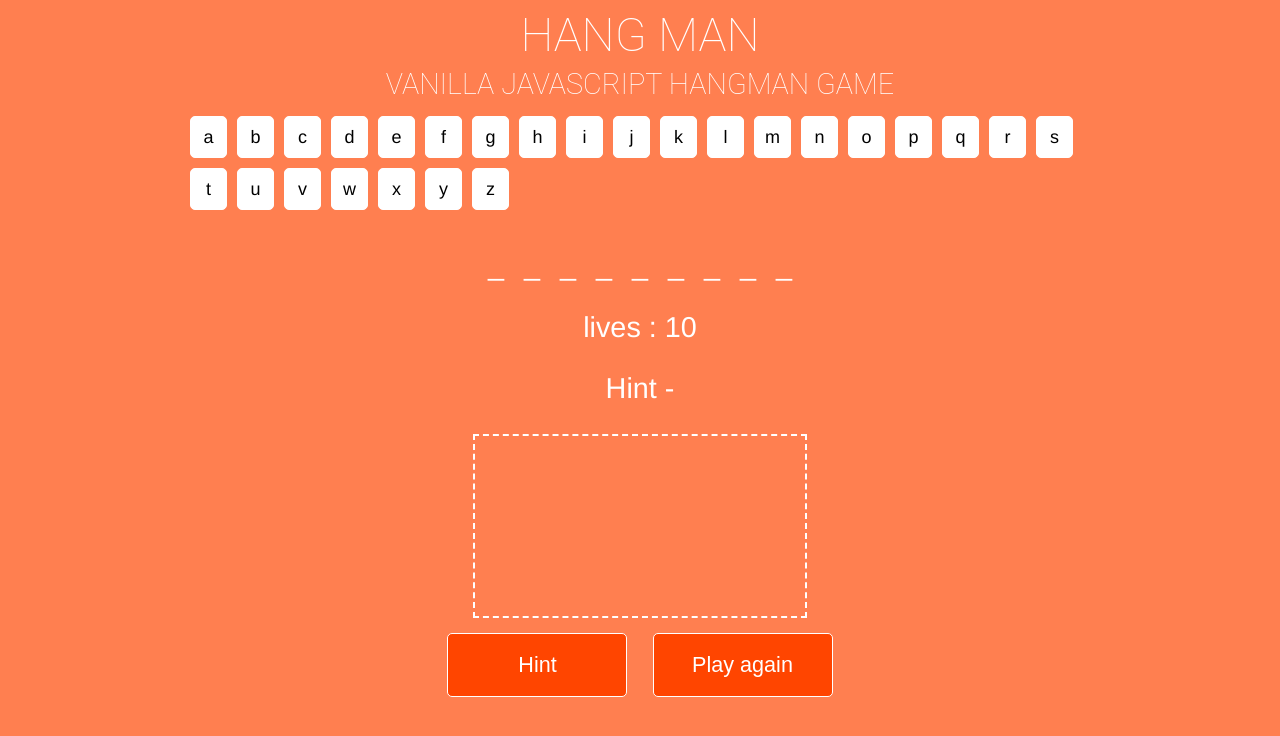
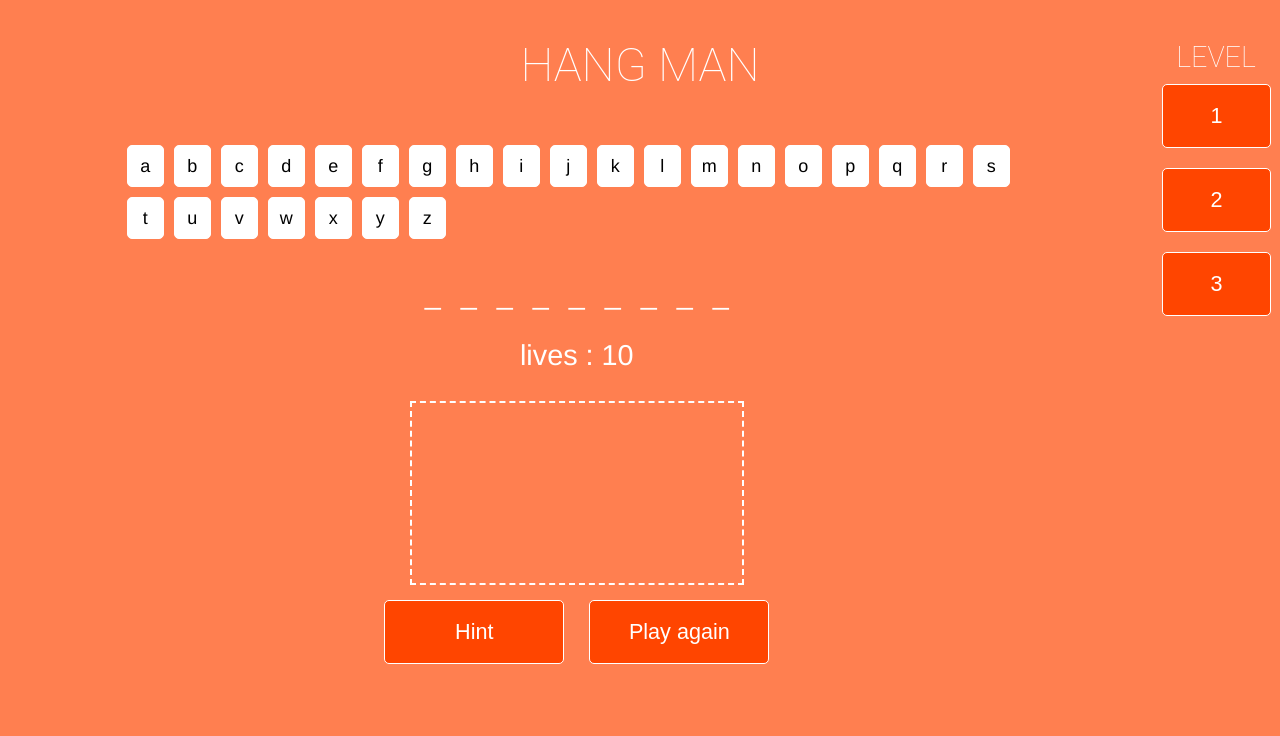
Before and after one commit to dltmdcks98/HANGMAN, a plain HTML site: page index.html in a window 1280 px wide. Drawn offline with Linux system fonts and the light colour scheme.

Commit message:
22.10.24 sidebar 작성중

```diff
--- a/css/main.css
+++ b/css/main.css
@@ -1,5 +1,10 @@
-/* Variabes */
-/* Mixin's */
+@import url('./sideBar.css');
+#header{
+  position: relative;
+  top: 0px;
+  width: 100%;
+  margin: 3% 0;
+}
 body {
     background: #FF7F50;
     font-family: "HelveticaNeue-Light", "Helvetica Neue Light", "Helvetica Neue", Helvetica, Arial, sans-serif;
@@ -10,13 +15,12 @@ body {
   }
 
   .wrappper {
-    width: 100%;
-    margin: 0 auto;
+
+    float: left;
+    width: 90%;
   }
   .wrappper::after {
     content: "";
-    display: table;
-    clear: both;
   }
 
   canvas {
@@ -31,13 +35,13 @@ body {
     font-family: "Roboto", sans-serif;
     font-weight: 100;
     text-transform: uppercase;
-    margin: 5px 0;
+    margin:  0;
   }
 
   h1 {
     font-size: 2.6em;
   }
-  /* ㄴㄴ */
+
   h2 {
     font-size: 1.6em;
   }
@@ -67,10 +71,7 @@ body {
     background: #fff;
     color: black;
     cursor: pointer;
-    -moz-border-radius: 5px;
-    -webkit-border-radius: 5px;
     border-radius: 5px;
-    -khtml-border-radius: 5px;
     border: solid 1px #fff;
   }
   #alphabet li:hover {
@@ -98,20 +99,13 @@ body {
   .active {
     opacity: 0.4;
     filter: alpha(opacity=40);
-    -moz-transition: all 1s ease-in;
-    -moz-transition: all 0.3s ease-in-out;
-    -webkit-transition: all 0.3s ease-in-out;
     cursor: default;
   }
   .active:hover {
-    -moz-transition: all 1s ease-in;
-    -moz-transition: all 0.3s ease-in-out;
-    -webkit-transition: all 0.3s ease-in-out;
+
     opacity: 0.4;
     filter: alpha(opacity=40);
-    -moz-transition: all 1s ease-in;
-    -moz-transition: all 0.3s ease-in-out;
-    -webkit-transition: all 0.3s ease-in-out;
+
   }
 
   #mylives {
@@ -121,10 +115,7 @@ body {
   }
 
   button {
-    -moz-border-radius: 5px;
-    -webkit-border-radius: 5px;
     border-radius: 5px;
-    -khtml-border-radius: 5px;
     background: #FF4500;
     color: #fff;
     border: solid 1px #fff;
@@ -137,8 +128,6 @@ body {
     outline: none;
   }
   button:hover {
-    -webkit-transition: all 0.3s ease-in-out;
-    -moz-transition: all 0.3s ease-in-out;
     transition: all 0.3s ease-in-out;
     background: #fff;
     border: solid 1px #fff;
--- /dev/null
+++ b/css/sideBar.css
@@ -0,0 +1,13 @@
+  /* Side Bar  */
+  .sidebar{
+
+    float: right;
+    width: 10%;
+    position: absolute;
+    right: 0px;
+    top: 5%;
+}
+.sidebar>button{
+    width: 85%;
+
+}
--- a/index.html
+++ b/index.html
@@ -8,23 +8,21 @@
     <title>Document</title>
     <link rel="stylesheet" href="./css/main.css">
     <script src="./js/core.js" defer></script>
-
 </head>
 
 <body>
-    <div class="wrapper">
+    <div id="header">
         <h1>Hang man</h1>
-        <h2>Vanilla JavaScript Hangman Game</h2>
+    </div>
+    <div class="wrappper">
+        <div id="buttons">
 
-    </div>
-    <div class="wrapper">
-        <div id="buttons">
         </div>
         <p id="catagoryName"></p>
         <div id="hold">
         </div>
         <p id="mylives"></p>
-        <p id="clue">Hint -</p>
+        <p id="clue"></p>
         <canvas id="stickman">
 
         </canvas>
@@ -33,6 +31,12 @@
             <button id="reset">Play again</button>
         </div>
     </div>
+    <div class="sidebar">
+        <h2>Level</h2>
+        <button class="btn-sidebar">1</button>
+        <button class="btn-sidebar">2</button>
+        <button class="btn-sidebar">3</button>
+    </div>
 </body>
 
 </html>
--- a/js/core.js
+++ b/js/core.js
@@ -37,6 +37,7 @@ window.onload = function () {
         myButtons.appendChild(letters);
         letters.appendChild(list);
       }
+
       document.onkeyup = e=>{
         let $letters= document.querySelector('#buttons #alphabet').children;
         for(let l of $letters){
@@ -89,8 +90,6 @@ window.onload = function () {
         bingo.appendChild(guess);
 
       }
-
-
 
 
 
@@ -300,4 +299,16 @@ window.onload = function () {
       context.clearRect(0, 0, 400, 400);
       play();
     }
+
+
+
+      const $btnSidebar = document.querySelectorAll('.btn-sidebar');
+      for(let i=0; i<$btnSidebar.length; i++){
+        $btnSidebar[i].onclick= e =>{
+          console.log(lives-i);
+        }
+      }
+
+
+
   }
```
